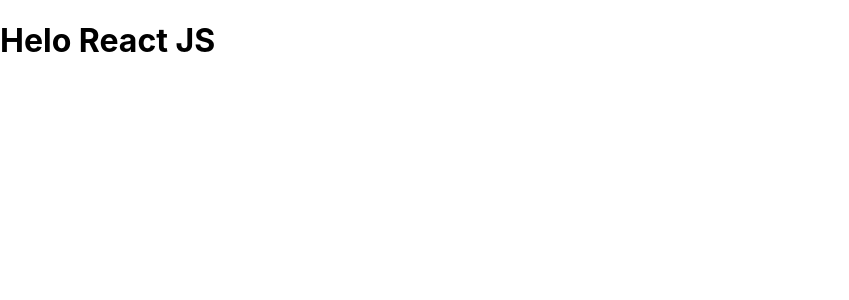
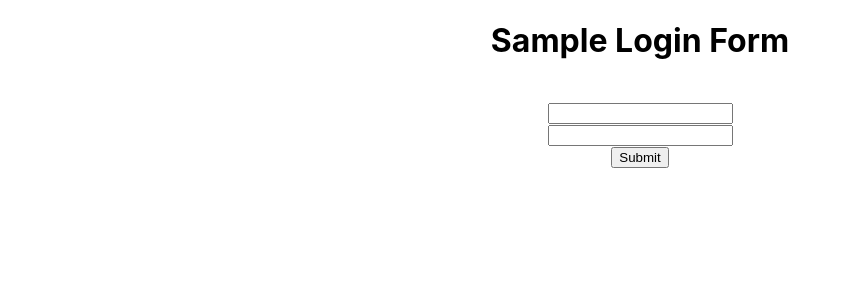
Before and after one commit to Raju-GitHub-Hub/reactjs_sample, a React (Create React App) app: page / in a window 1280 px wide. Shown: the top 300 px of the page, without its empty margins (0-849 px from the left). Built offline with nearby package versions, Linux system fonts and the light colour scheme.

Commit message:
loginform

```diff
--- a/src/App.js
+++ b/src/App.js
@@ -1,25 +1,35 @@
-import React, { useState } from 'react'
+// import React, { useState } from 'react'
+// import Header from './Header';
+import Home from './Home';
+// import Footer from './Footer';
+
+
+
+
 
 function App() {
 
-  const [data, setData] = useState({
-    username: '',
-    password: '',
-  })
-  const {username,password} = data;
-  const onChange = e => {
-    setData({...data,[e.target.name]:[e.target.value]})
-  }
+  // const [data, setData] = useState({
+  //   username: '',
+  //   password: '',
+  // })
+  // const {username,password} = data;
+  // const onChange = e => {
+  //   setData({...data,[e.target.name]:[e.target.value]})
+  // }
 
-  const submitHandler = e => {
-    e.preventDefault();
-    console.log(data);
-    // axios.post('',data);
-  }
+  // const submitHandler = e => {
+  //   e.preventDefault();
+  //   console.log(data);
+  // }
 
   return (
     <div>
-      <center>
+
+      {/* <Header /> */}
+      <Home />
+      {/* <Footer /> */}
+      {/* <center>
         <form onSubmit={submitHandler}>
           <input type="text" name="username" value={username}
             onChange={onChange} placeholder="username" /> <br/>
@@ -30,7 +40,7 @@
           <input type="submit" name="submit" />
 
         </form>
-      </center>
+      </center> */}
     </div>
   )
 }
--- /dev/null
+++ b/src/Footer.js
@@ -0,0 +1,11 @@
+import React from 'react'
+
+function Footer() {
+  return (
+    <div>
+      <h3>This is Footer..!!</h3>
+    </div>
+  )
+}
+
+export default Footer
--- /dev/null
+++ b/src/Header.jsx
@@ -0,0 +1,11 @@
+import React from 'react'
+
+function Header() {
+  return (
+    <div>
+      <h1>Hello I am A Header..!!</h1>
+    </div>
+  )
+}
+
+export default Header
--- /dev/null
+++ b/src/Home.js
@@ -0,0 +1,30 @@
+import React, { useState } from 'react'
+
+const Home = () => {
+    const [data, setData] = useState({
+        usdrname: '',
+        password: '',
+    })
+    const {username,password} = data;
+    const changeHandler = e => {
+        setData({...data,[e.target.name]:[e.target.value]})
+    }
+    const submitHandler = e => {
+        e.preventDefault()
+        console.log(data)
+    }
+    return (
+        <div>
+            <center>
+                <h1>Sample Login Form</h1> <br/>
+                <form>
+                    <input type="text" name="username" value={username} onChange={changeHandler} />  <br/>
+                    <input type='password' name='password' value={password} onChange={changeHandler} /><br/>
+                    <input type='submit' name='submit' onSubmit={submitHandler} />
+                </form>
+            </center>
+        </div>
+    )
+}
+
+export default Home
--- a/src/index.js
+++ b/src/index.js
@@ -1,16 +1,15 @@
 import React from 'react';
 import ReactDOM from 'react-dom/client';
 import './index.css';
-// import App from './App';
+import App from './App';
 import reportWebVitals from './reportWebVitals';
-import Pracitice from './pracitice'
+// import Pracitice from './pracitice'
 
 
 const root = ReactDOM.createRoot(document.getElementById('root'));
 root.render(
   <React.StrictMode>
-   {/* <App />  */}
-  <Pracitice />
+   <App />
   </React.StrictMode>
 );
 
--- a/src/pracitice.js
+++ b/src/pracitice.js
@@ -1,13 +1,16 @@
-import React from 'react'
+// import React from 'react'
 
 function pracitice() {
+  // const    name = ['Raju', 'Sneha', 'Snaraju', 'Neelarapu', 'Nagaraju']
+  const arr = [10,20,30,40,50,60,70]
+  const filtered = arr.filter(item => item>40)
   return (
     <div>
-      <h1>
-        Helo React JS
-      </h1>
+      {
+        filtered.map(item =><li> {item} </li>)
+      }
     </div>
   )
 }
 
-export default pracitice
+export default pracitice;
```
